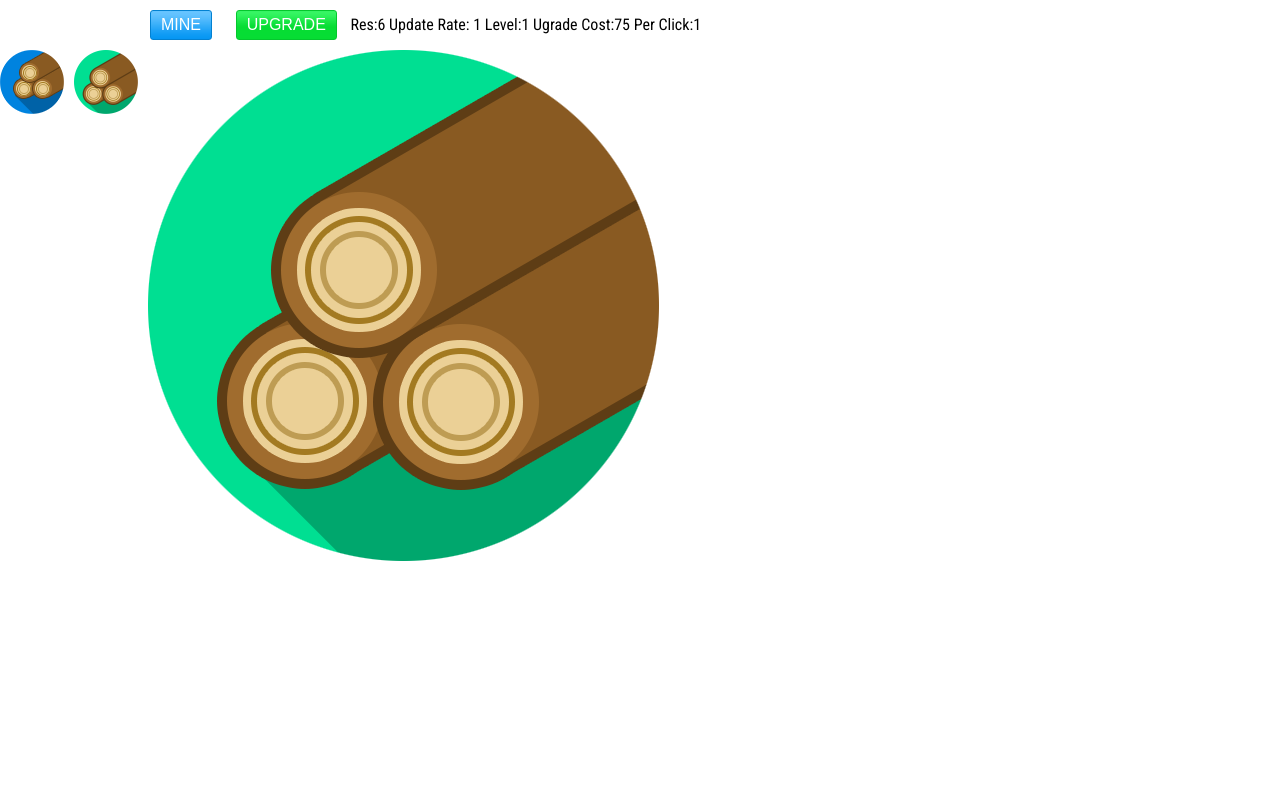
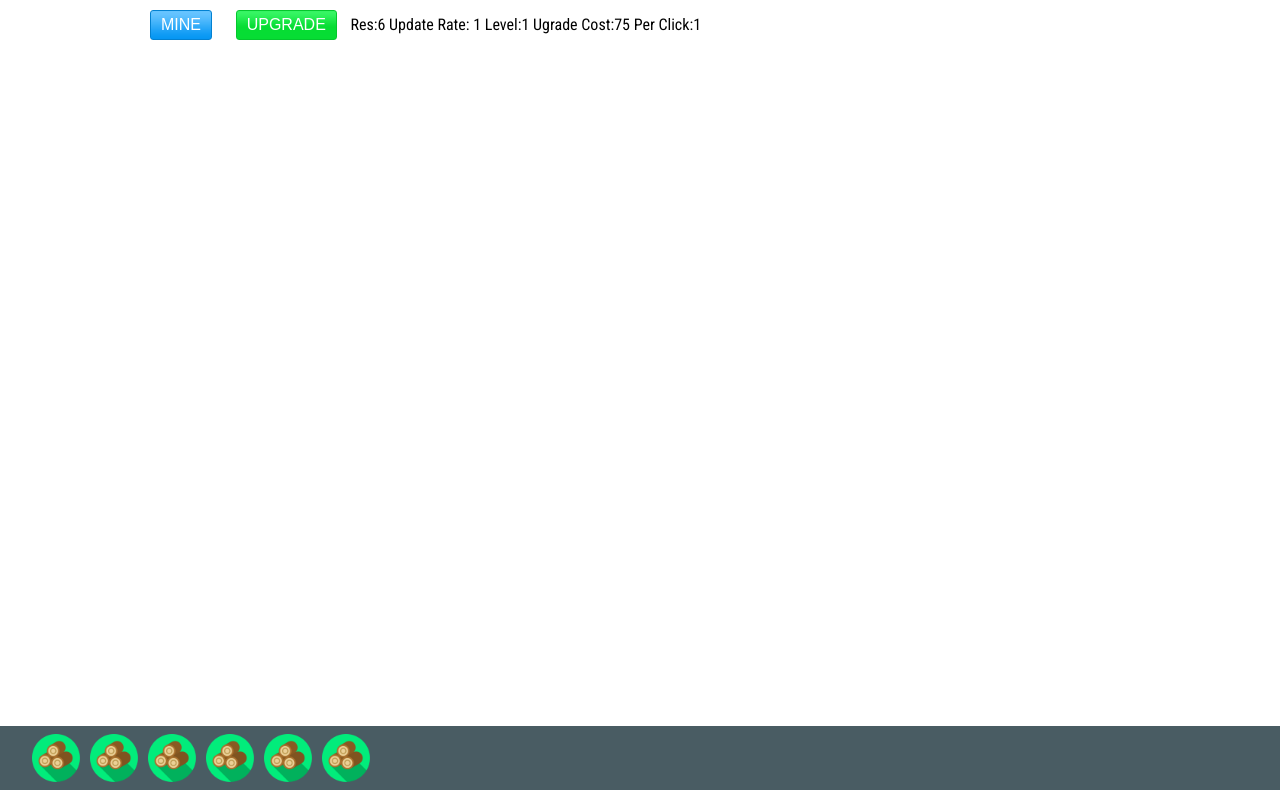
Before and after one commit to edisontrent1337/SheepClickerDev, a Django app: page /sheep/ in a window 1280 px wide. Run offline with Django 3.2, Linux system fonts and the light colour scheme; some libraries are stand-ins or nearby versions.

Commit message:
icon editing

```diff
--- a/static/css/style.css
+++ b/static/css/style.css
@@ -43,15 +43,44 @@ body {
     }
 
 .resicon_small {
-        width:64px;
+    width:64px;
     height:64px;
     }
 
 .resicon_middle {
-        width:64px;
+    width:64px;
     height:64px;
     }
 
 .resicon_big {
 
     }
+
+
+.paper {
+/*  border: 1px solid #A4AFB3;
+  box-shadow: 4px 4px 10px grey;*/
+  background-color: #495C63;
+  position: fixed;
+  z-index: 100;
+  bottom: 10px;
+  left: 0;
+  width: 95%;
+  padding:0 2.5%;
+  height: 64px;
+  display:block;
+}
+
+
+.resButton {
+  float:left;
+  margin:8px 10px 0 0;
+  width:48px;
+  height:48px;
+  display: block;
+  background:url(../img/wood_blue.png);
+  background-size: 48px 48px;
+  background-repeat: no-repeat;
+  background-position: top;
+  border:none;
+}
--- a/templates/home.html
+++ b/templates/home.html
@@ -119,9 +119,20 @@
 
   {% load staticfiles %}
 
-     <img src="{% static 'img/wood_blue.png' %}" alt="wtf" class="resicon_small"/>
+<!--  <img src="{% static 'img/wood_blue.png' %}" alt="wtf" class="resicon_small"/>
   <img src="{% static 'img/wood.png' %}" alt="wtf" class="resicon_middle"/>
-       <img src="{% static 'img/wood.png' %}" alt="wtf" class="resicon_big"/>
+  <img src="{% static 'img/wood.png' %}" alt="wtf" class="resicon_big"/> -->
+
+</div>
+
+<div class="paper" id="resBar">
+  {% load staticfiles %}
+  <button class="resButton" id="wood"><span></span></button>
+  <button class="resButton" id="wood"><span></span></button>
+  <button class="resButton" id="wood"><span></span></button>
+  <button class="resButton" id="wood"><span></span></button>
+  <button class="resButton" id="wood"><span></span></button>
+  <button class="resButton" id="wood"><span></span></button>
 
 </div>
 
```
Also changed, not shown: static/img/wood_blue.png, 1 other file. Lines whose indentation alone changed are shown as unchanged.
